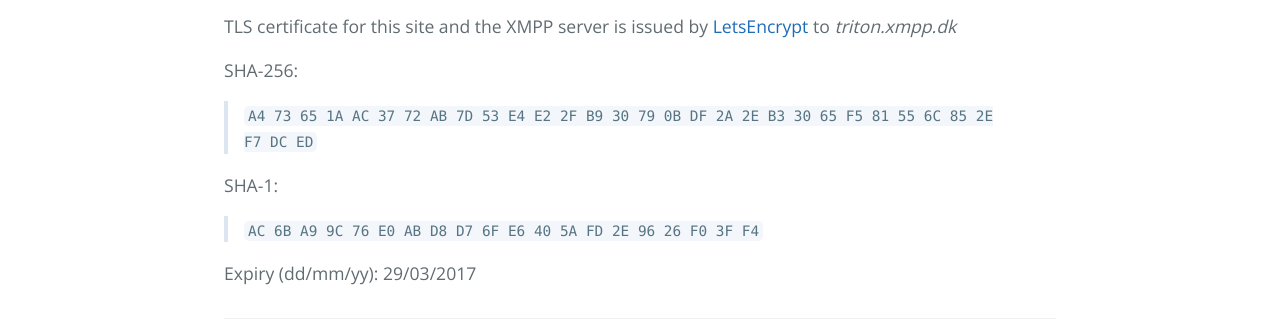
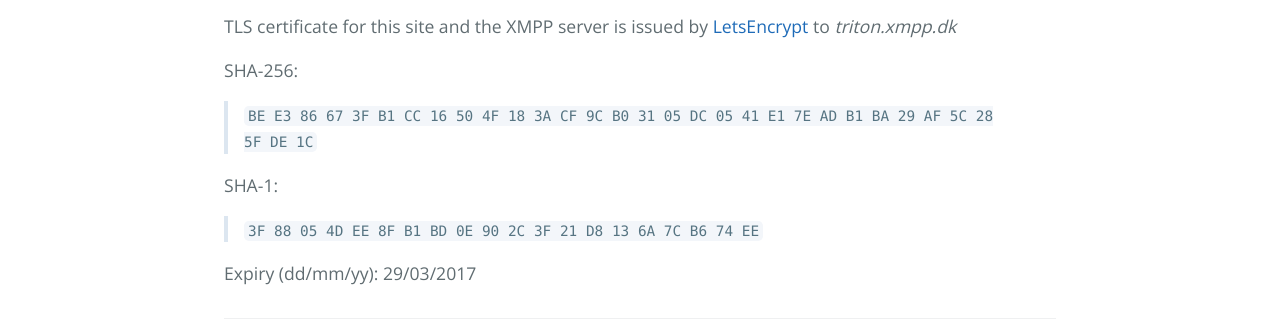
Before and after one commit to graffen/xmpp.dk, a Jekyll site: the page built from _pages/03_fingerprints.md, in a window 1280 px wide. Shown: the part 662-988 px from the top of the page. Built offline with Jekyll 4.4.1, drawn with Linux system fonts in a browser that asks for light colours.

Commit message:
Update TLS fingerprints

```diff
--- a/_config.yml
+++ b/_config.yml
@@ -10,8 +10,8 @@ twitter_username: xmppdk
 fingerprints:
   otr: 6A99F136 E66972B9 B169D5B3 458828D1 4003240F
   tls:
-    sha-256: A4 73 65 1A AC 37 72 AB 7D 53 E4 E2 2F B9 30 79 0B DF 2A 2E B3 30 65 F5 81 55 6C 85 2E F7 DC ED
-    sha-1: AC 6B A9 9C 76 E0 AB D8 D7 6F E6 40 5A FD 2E 96 26 F0 3F F4
+    sha-256: BE E3 86 67 3F B1 CC 16 50 4F 18 3A CF 9C B0 31 05 DC 05 41 E1 7E AD B1 BA 29 AF 5C 28 5F DE 1C
+    sha-1: 3F 88 05 4D EE 8F B1 BD 0E 90 2C 3F 21 D8 13 6A 7C B6 74 EE
 
 # Build settings
 markdown: kramdown
```
